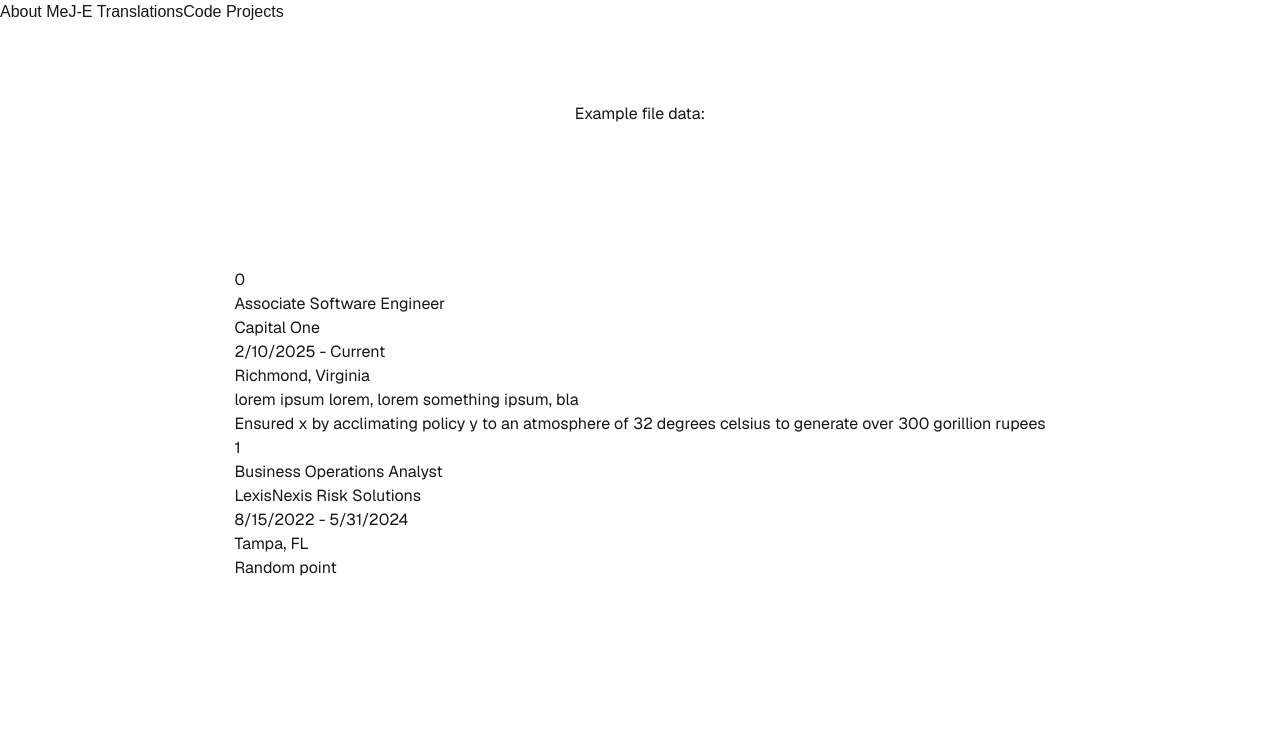
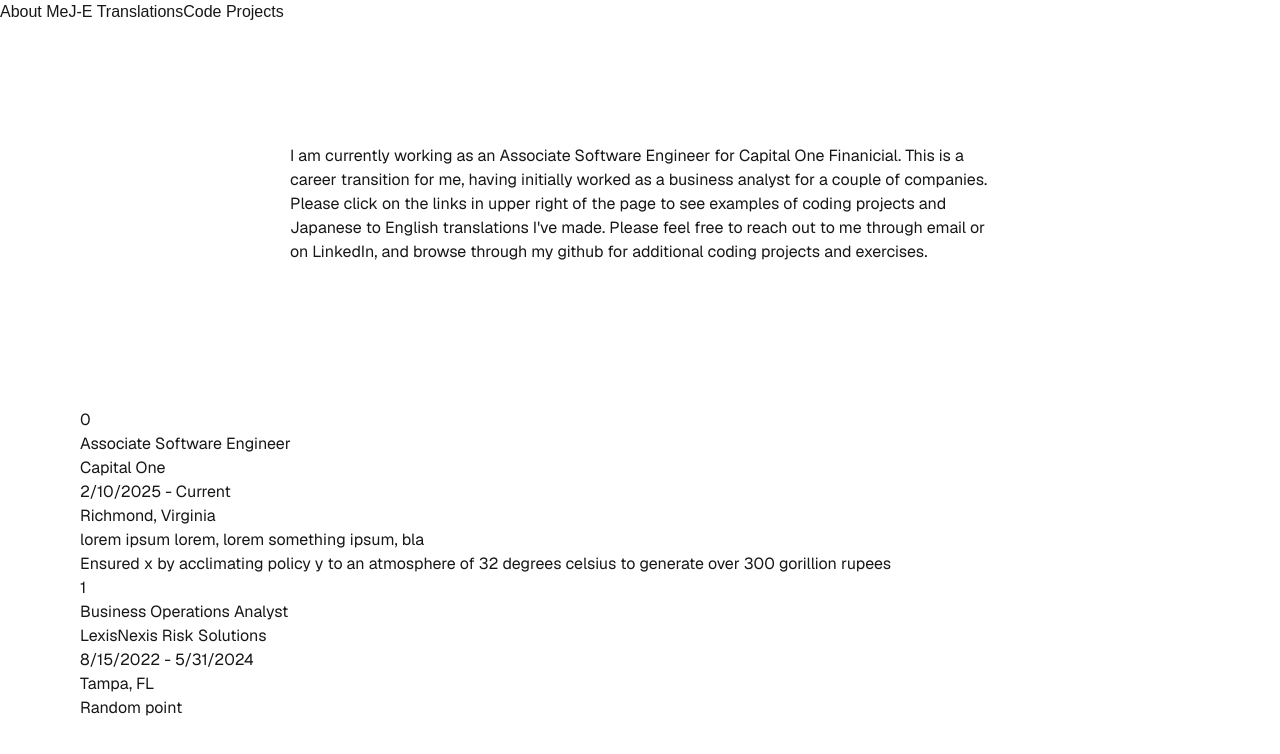
Before and after one commit to Nardo96/personal-website, a Next.js app: page /about in a window 1280 px wide. Shown: the top 754 px of the page. Built offline with nearby package versions, Linux system fonts and the light colour scheme.

Commit message:
Use flex instead of grid, add margin and fix width

```diff
--- a/src/app/about/page.tsx
+++ b/src/app/about/page.tsx
@@ -6,7 +6,7 @@ export default function About() {
     console.log(blocks_about)
     return (
         <>
-            <h1>Example file data:</h1>
+            <h1 className="mt-10 mb-20 max-w-175">I am currently working as an Associate Software Engineer for Capital One Finanicial. This is a career transition for me, having initially worked as a business analyst for a couple of companies. Please click on the links in upper right of the page to see examples of coding projects and Japanese to English translations I've made. Please feel free to reach out to me through email or on LinkedIn, and browse through my github for additional coding projects and exercises.</h1>
             <ContentContainer>
                 <PageParse blocks={blocks_about} mapper="about"/>
             </ContentContainer>
@@ -16,7 +16,7 @@ export default function About() {
 
 function ContentContainer({children}) {
     return (
-        <div className='ContentContainer'>
+        <div className='w-full'>
             {children}
         </div>
     )
--- a/src/app/components/page-parse.tsx
+++ b/src/app/components/page-parse.tsx
@@ -5,7 +5,7 @@ export default function PageParse({blocks, mapper}) {
     return (
         <>
         {blocks.map((block,index) => (
-            <div className='Block' key={index}> {index}
+            <div className='Block grow' key={index}> {index}
             <Block block={block} mapperString={mapper}></Block>
             </div>
         ))}
--- a/src/app/layout.tsx
+++ b/src/app/layout.tsx
@@ -32,7 +32,7 @@ export default function RootLayout({
           <a href="/translations/">J-E Translations</a>
           <a href="/projects/">Code Projects</a>
         </nav>
-        <main className="grid grid-rows-[20px_1fr_20px] items-center justify-items-center min-h-screen p-8 pb-20 gap-16 sm:p-20 font-[family-name:var(--font-geist-sans)]">{children}</main>
+        <main className="items-center justify-items-center min-h-screen p-8 pb-20 gap-16 sm:p-20 font-[family-name:var(--font-geist-sans)] flex flex-col">{children}</main>
       </body>
     </html>
   );
```
